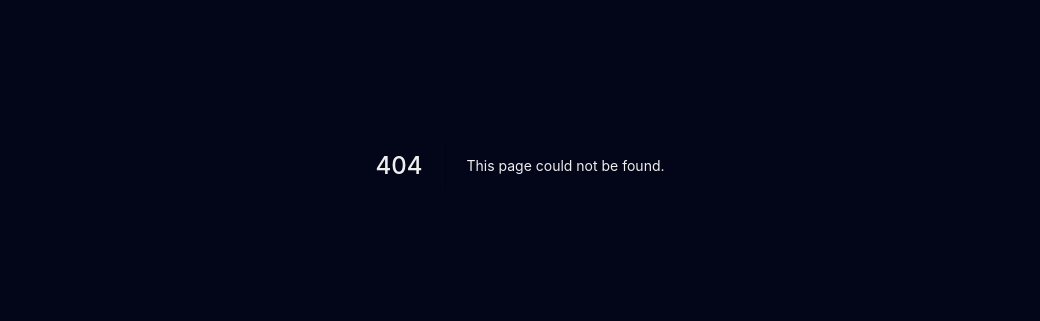
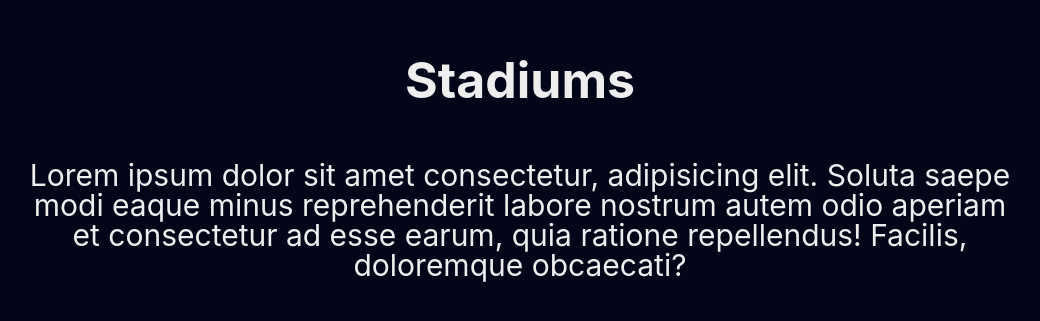
Before and after one commit to PabloFerreiraB/Stadiums, a Next.js app: page /about in a window 1280 px wide. Before the commit this address had no page. Shown: the part 235-556 px from the top of the page, without its empty margins (120-1160 px from the left). Built offline with nearby package versions, Linux system fonts and the light colour scheme.

Commit message:
Creating About page (simple and static route)

```diff
--- /dev/null
+++ b/src/pages/about.tsx
@@ -0,0 +1,5 @@
+import AboutTemplate from 'templates/About'
+
+const About = () => <AboutTemplate />
+
+export default About
--- /dev/null
+++ b/src/templates/About/index.tsx
@@ -0,0 +1,26 @@
+import { CloseOutline } from '@styled-icons/evaicons-outline/CloseOutline'
+
+import * as S from './styles'
+
+import LinkWrapper from 'components/LinkWrapper'
+
+const AboutTemplate = () => (
+  <S.Content>
+    <LinkWrapper href="/">
+      <CloseOutline size={32} />
+    </LinkWrapper>
+
+    <S.Heading>Stadiums</S.Heading>
+
+    <S.Body>
+      <p>
+        Lorem ipsum dolor sit amet consectetur, adipisicing elit. Soluta saepe
+        modi eaque minus reprehenderit labore nostrum autem odio aperiam et
+        consectetur ad esse earum, quia ratione repellendus! Facilis, doloremque
+        obcaecati?
+      </p>
+    </S.Body>
+  </S.Content>
+)
+
+export default AboutTemplate
--- /dev/null
+++ b/src/templates/About/styles.ts
@@ -0,0 +1,24 @@
+import styled from 'styled-components'
+
+export const Content = styled.section`
+  text-align: center;
+  display: flex;
+  align-items: center;
+  justify-content: center;
+  flex-direction: column;
+  height: 100vh;
+  max-width: var(--container);
+  margin: auto;
+`
+
+export const Heading = styled.h1`
+  font-size: var(--large);
+  margin-bottom: var(--large);
+`
+
+export const Body = styled.div`
+  p {
+    font-size: var(--medium);
+    line-height: var(--medium);
+  }
+`
```
Also changed, not shown: src/pages/index.tsx (+11 -1 lines).
